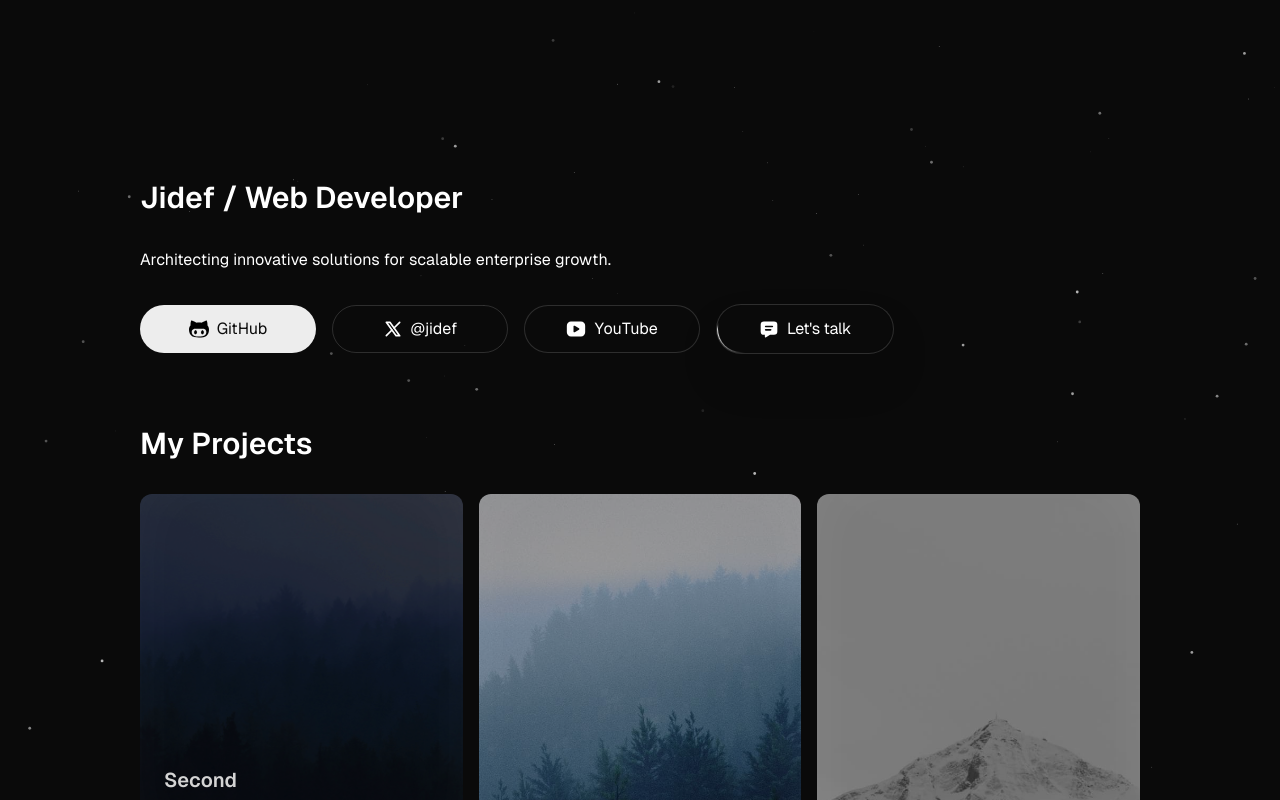
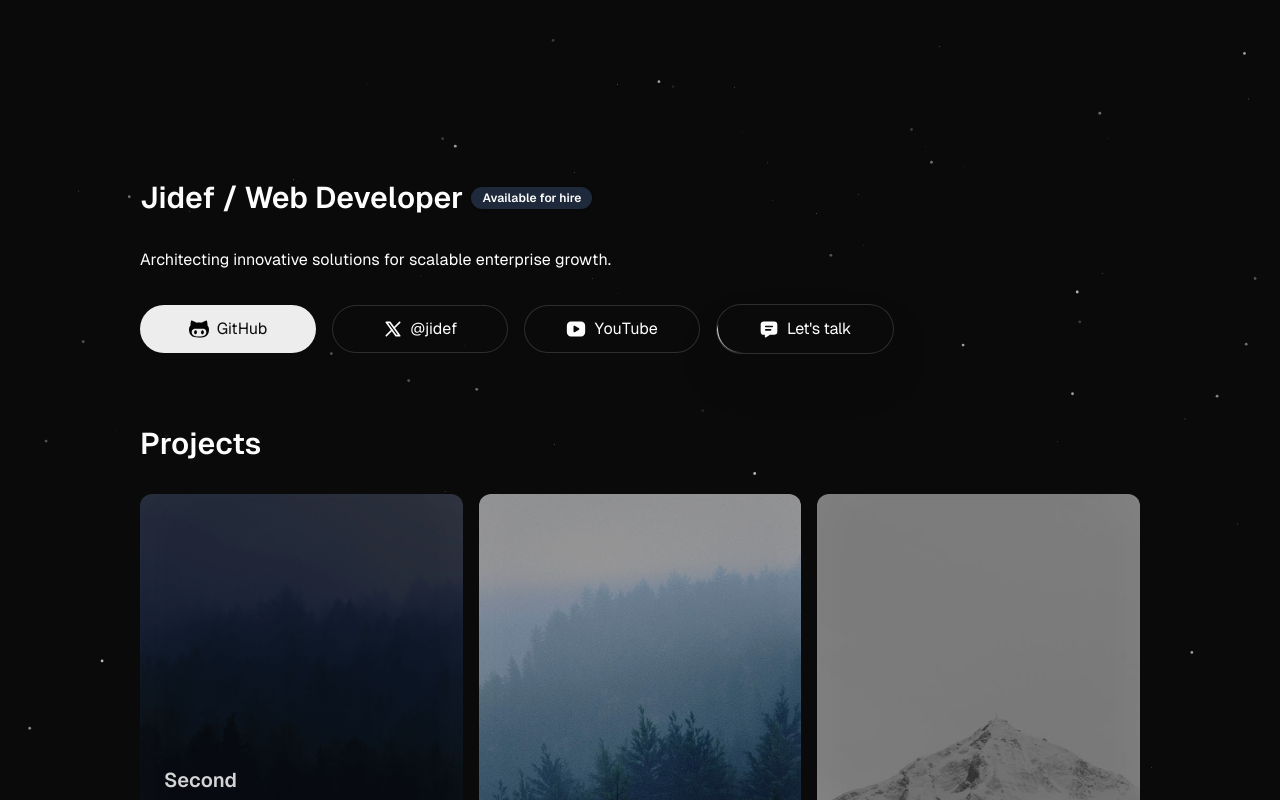
Before and after one commit to jidef/jidef.com, a Next.js app: page / in a window 1280 px wide. Shown: the top 800 px of the page. Built offline with nearby package versions, Linux system fonts and the light colour scheme.

Commit message:
feat: Add Badge component for displaying availability status

```diff
--- a/app/page.js
+++ b/app/page.js
@@ -4,14 +4,20 @@ import { BentoDemo } from '@/components/projects'
 import DotPattern from '@/components/magicui/dot-pattern'
 import ShimmerButton from '@/components/magicui/shimmer-button'
 import Particles from '@/components/magicui/particles'
+import { Badge } from '@/components/ui/badge'
 
 export default function Home () {
   return (
     <div className='relative font-sans grid grid-rows-[20px_1fr_20px] items-center justify-items-center min-h-screen p-8 pb-20 gap-16 sm:p-20  text-[#fff]'>
       <main className='flex flex-col gap-8 row-start-2 items-center sm:items-start w-full xl:w-[1000px] mx-auto mt-4'>
-        <h1 className='font-sans list-inside list-decimal text-center sm:text-left text-3xl font-semibold'>
-          Jidef / Web Developer
-        </h1>
+        <div className='flex row gap-2'>
+          <h1 className='font-sans list-inside list-decimal text-center sm:text-left text-3xl font-semibold'>
+            Jidef / Web Developer
+          </h1>
+          <div className='flex items-center gap-2'>
+            <Badge>Available for hire</Badge>
+          </div>
+        </div>
         <span className='text-center sm:text-left'>
           Architecting innovative solutions for scalable enterprise growth.
         </span>
@@ -84,7 +90,7 @@ export default function Home () {
         <div className='h-2'></div>
 
         <h2 className='font-sans list-inside list-decimal text-center sm:text-left text-3xl font-semibold'>
-          My Projects
+          Projects
         </h2>
         <BentoDemo />
         {/* <GridPattern
--- /dev/null
+++ b/components/ui/badge.jsx
@@ -0,0 +1,32 @@
+import * as React from 'react'
+import { cva } from 'class-variance-authority'
+
+import { cn } from '@/lib/utils'
+
+const badgeVariants = cva(
+  'inline-flex items-center rounded-full border px-2.5 py-0.5 text-xs font-semibold transition-colors focus:outline-none focus:ring-2 focus:ring-ring focus:ring-offset-2',
+  {
+    variants: {
+      variant: {
+        default:
+          'border-transparent bg-[#1e293b] text-white shadow hidden lg:inline-flex',
+        secondary:
+          'border-transparent bg-secondary text-secondary-foreground hover:bg-secondary/80',
+        destructive:
+          'border-transparent bg-destructive text-destructive-foreground shadow hover:bg-destructive/80',
+        outline: 'text-foreground'
+      }
+    },
+    defaultVariants: {
+      variant: 'default'
+    }
+  }
+)
+
+function Badge ({ className, variant, ...props }) {
+  return (
+    <div className={cn(badgeVariants({ variant }), className)} {...props} />
+  )
+}
+
+export { Badge, badgeVariants }
```
